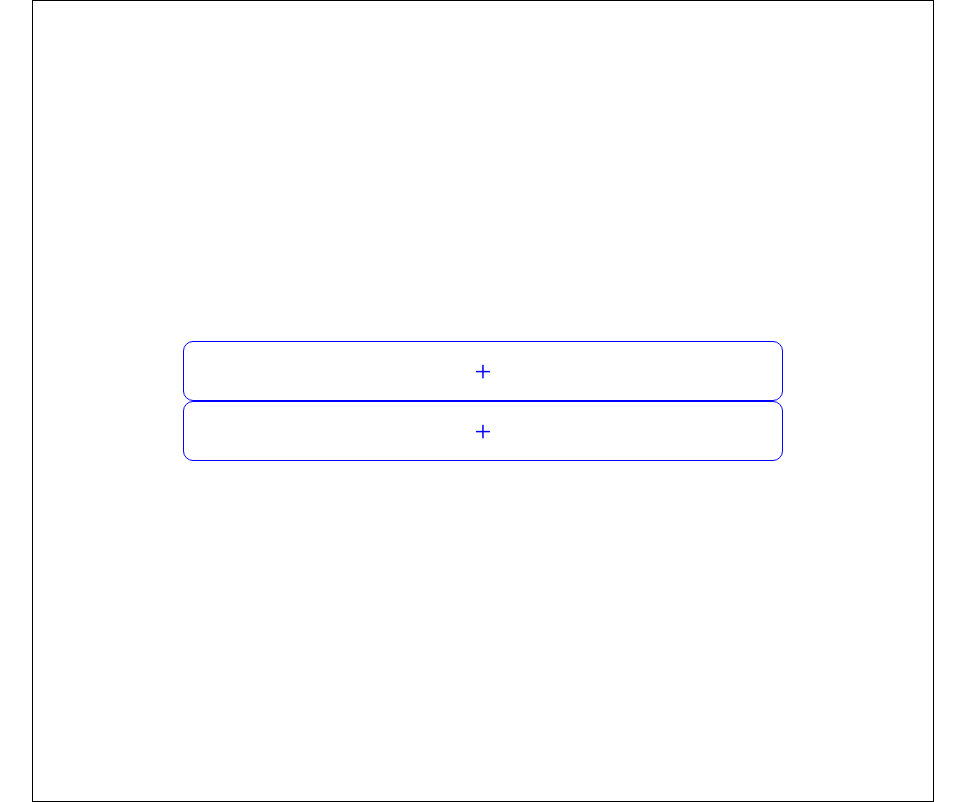
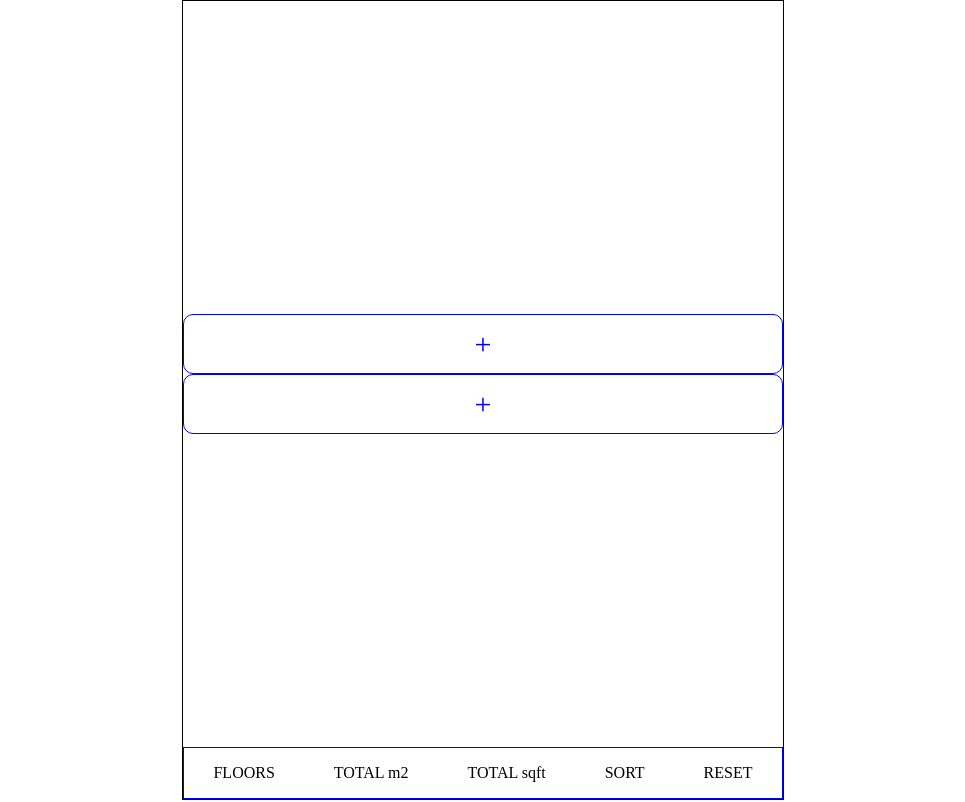
Before and after one commit to wnwarchdev/StackCalculator, a website built with Parcel: page index.html in a window 1280 px wide. Shown: the whole page, without its empty margins (157-1122 px from the left). Built offline with nearby package versions, Linux system fonts and the light colour scheme.

Commit message:
Add draft footer; align stack

```diff
--- a/index.html
+++ b/index.html
@@ -12,35 +12,14 @@
       <button id="addAbove">+</button>
       <div id="stack"></div>
       <button id="addBelow">+</button>
-      <!-- <div class="level">
-        <p>
-          m2
-          <input
-            id="inputSqM"
-            min="0"
-            type="number"
-            pattern="^\d*(\.\d{0,2})?$"
-            onpaste="return false;"
-            ondrop="return false;"
-            autocomplete="off"
-          />
-        </p>
-        <p>
-          sqft
-          <input
-            id="inputSqFt"
-            min="0"
-            type="number"
-            pattern="^\d*(\.\d{0,2})?$"
-            onpaste="return false;"
-            ondrop="return false;"
-            autocomplete="off"
-          />
-        </p>
-      </div> -->
-
     </div>
-
+<div id="footer">
+  <p>FLOORS</p>
+  <p>TOTAL m2</p>
+  <p>TOTAL sqft</p>
+  <p>SORT</p>
+  <p>RESET</p>
+</div>
 
     <script src="./src/js/app.js"></script>
   </body>
--- a/src/sass/style.scss
+++ b/src/sass/style.scss
@@ -1,12 +1,19 @@
 @import "normalize";
 
+html {
+  min-height: 100%;
+  display: flex;
+  flex-direction: column;
+}
+
 body {
-  //background-color: yellow;
   text-align: center;
   max-width: 900px;
-  height: 100vh;
+  flex-grow: 1;
   display: flex;
-  justify-content: space-around;
+  flex-direction: column;
+  justify-content: space-between;
+  align-content: center;
   border-color: black;
   border-width: 1px;
   border-style: solid;
@@ -21,11 +28,14 @@
 
 #calculator {
   border: 2px;
-  //background-color: gray;
+  margin: auto;
+  padding: 20px 0;
+  //border-style: dashed;
   width: 600px;
   display: flex;
   flex-direction: column;
   justify-content: center;
+  align-content: center;
 }
 
 .level {
@@ -57,3 +67,11 @@
 .input {
   width: 5em;
 }
+
+#footer {
+  border-color: blue;
+  border-width: 1px;
+  border-style: solid;
+  display: flex;
+  justify-content: space-around;
+}
```
